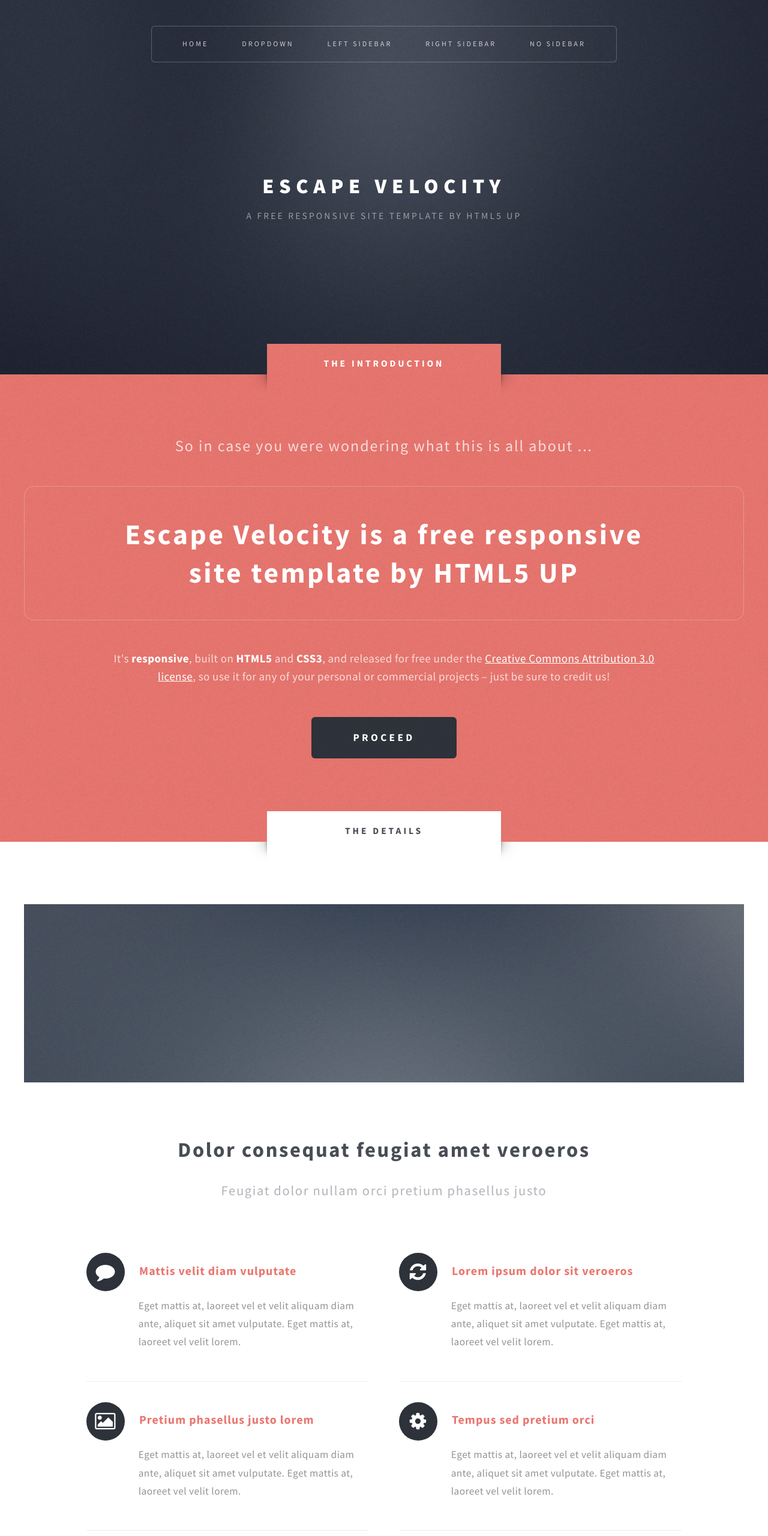
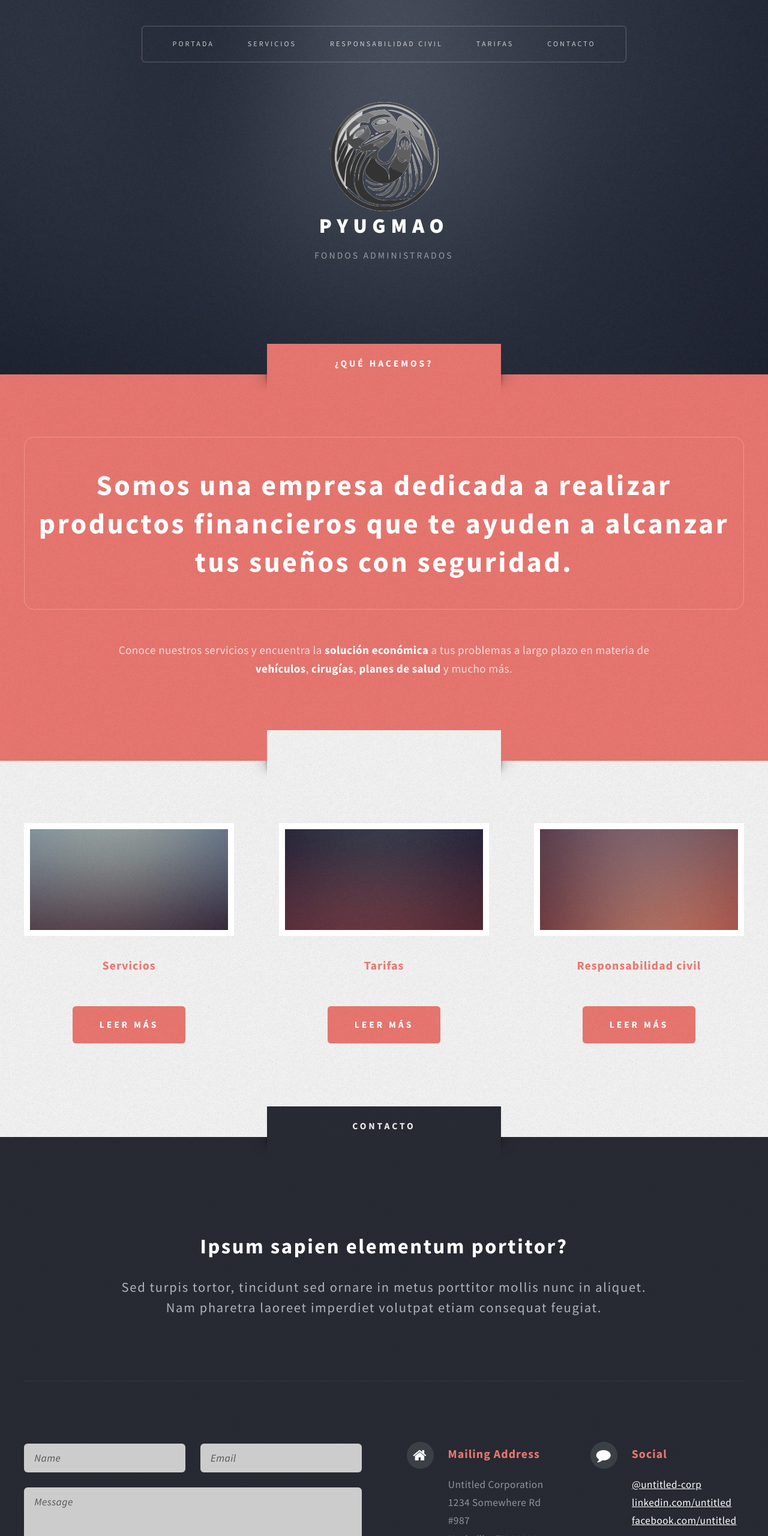
Before and after one commit to granalberto/pyugmao.com.ve, a plain HTML site: page index.html in a window 1280 px wide. Shown: the top 2560 px of the page at 60% size. Drawn offline with Linux system fonts and the light colour scheme.

Commit message:
Agregando información del index.

```diff
--- a/css/style-desktop.css
+++ b/css/style-desktop.css
@@ -300,7 +300,7 @@
 	{
 		position: absolute;
 		height: 5em;
-		top: 50%;
+		top: 30%;
 		left: 0;
 		width: 100%;
 		text-align: center;
--- a/index.html
+++ b/index.html
@@ -6,7 +6,7 @@
 -->
 <html>
 	<head>
-		<title>Escape Velocity by HTML5 UP</title>
+		<title>..::PYUGMAO Fondos Administrativos::..</title>
 		<meta http-equiv="content-type" content="text/html; charset=utf-8" />
 		<meta name="description" content="" />
 		<meta name="keywords" content="" />
@@ -31,36 +31,19 @@
 
 					<!-- Logo -->
 					<div id="logo">
-							<h1><a href="index.html">Escape Velocity</a></h1>
-							<p>A free responsive site template by HTML5 UP</p>
+						<img src="images/logo.png" alt="" />
+						<h1><a href="index.html">PYUGMAO</a></h1>
+						<p>FONDOS ADMINISTRADOS</p>
 					</div>
 
 					<!-- Nav -->
 					<nav id="nav">
 						<ul>
-								<li class="current"><a href="index.html">Home</a></li>
-								<li>
-									<a href="">Dropdown</a>
-									<ul>
-										<li><a href="#">Lorem ipsum</a></li>
-										<li><a href="#">Magna veroeros</a></li>
-										<li><a href="#">Etiam nisl</a></li>
-										<li>
-											<a href="">Sed consequat</a>
-											<ul>
-												<li><a href="#">Lorem dolor</a></li>
-												<li><a href="#">Amet consequat</a></li>
-												<li><a href="#">Magna phasellus</a></li>
-												<li><a href="#">Etiam nisl</a></li>
-												<li><a href="#">Sed feugiat</a></li>
-											</ul>
-										</li>
-										<li><a href="#">Nisl tempus</a></li>
-									</ul>
-								</li>
-								<li><a href="left-sidebar.html">Left Sidebar</a></li>
-								<li><a href="right-sidebar.html">Right Sidebar</a></li>
-								<li><a href="no-sidebar.html">No Sidebar</a></li>
+							<li class="current"><a href="index.html">Portada</a></li>
+							<li><a href="servicios.html">Servicios</a></li>
+							<li><a href="rs.html">Responsabilidad Civil</a></li>
+							<li><a href="tarifas.html">Tarifas</a></li>
+							<li><a href="contacto.html">Contacto</a></li>
 						</ul>
 					</nav>
 
@@ -69,123 +52,46 @@
 
 		<!-- Intro -->
 			<div id="intro-wrapper" class="wrapper style1">
-				<div class="title">The Introduction</div>
+				<div class="title">¿Qué hacemos?</div>
 				<section id="intro" class="container">
-					<p class="style1">So in case you were wondering what this is all about ...</p>
-					<p class="style2">
-						Escape Velocity is a free responsive<br class="mobile-hide" />
-						site template by <a href="http://html5up.net" class="nobr">HTML5 UP</a>
-					</p>
-					<p class="style3">It's <strong>responsive</strong>, built on <strong>HTML5</strong> and <strong>CSS3</strong>, and released for
-					free under the <a href="http://html5up.net/license">Creative Commons Attribution 3.0 license</a>, so use it for any of
-					your personal or commercial projects &ndash; just be sure to credit us!</p>
-					<ul class="actions">
-						<li><a href="#" class="button style3 big">Proceed</a></li>
-					</ul>
+					<p class="style2">Somos una empresa dedicada a realizar productos financieros que te ayuden a alcanzar tus sueños con seguridad.</p>
+					<p class="style1"></p>
+					<p class="style3">Conoce nuestros servicios y encuentra la <strong>solución económica</strong> a tus problemas a largo plazo en materia de <strong>vehículos</strong>, <strong>cirugías</strong>, <strong>planes de salud</strong> y mucho más.</p>
 				</section>
-			</div>
-
-		<!-- Main -->
-			<div class="wrapper style2">
-				<div class="title">The Details</div>
-				<div id="main" class="container">
-
-					<!-- Image -->
-						<a href="#" class="image featured">
-							<img src="images/pic01.jpg" alt="" />
-						</a>
-
-					<!-- Features -->
-						<section id="features">
-							<header class="style1">
-								<h2>Dolor consequat feugiat amet veroeros</h2>
-								<p>Feugiat dolor nullam orci pretium phasellus justo</p>
-							</header>
-							<div class="feature-list">
-								<div class="row">
-									<div class="6u">
-										<section>
-											<h3 class="icon fa-comment">Mattis velit diam vulputate</h3>
-											<p>Eget mattis at, laoreet vel et velit aliquam diam ante, aliquet sit amet vulputate. Eget mattis at, laoreet vel velit lorem.</p>
-										</section>
-									</div>
-									<div class="6u">
-										<section>
-											<h3 class="icon fa-refresh">Lorem ipsum dolor sit veroeros</h3>
-											<p>Eget mattis at, laoreet vel et velit aliquam diam ante, aliquet sit amet vulputate. Eget mattis at, laoreet vel velit lorem.</p>
-										</section>
-									</div>
-								</div>
-								<div class="row">
-									<div class="6u">
-										<section>
-											<h3 class="icon fa-picture-o">Pretium phasellus justo lorem</h3>
-											<p>Eget mattis at, laoreet vel et velit aliquam diam ante, aliquet sit amet vulputate. Eget mattis at, laoreet vel velit lorem.</p>
-										</section>
-									</div>
-									<div class="6u">
-										<section>
-											<h3 class="icon fa-cog">Tempus sed pretium orci</h3>
-											<p>Eget mattis at, laoreet vel et velit aliquam diam ante, aliquet sit amet vulputate. Eget mattis at, laoreet vel velit lorem.</p>
-										</section>
-									</div>
-								</div>
-								<div class="row">
-									<div class="6u">
-										<section>
-											<h3 class="icon fa-wrench">Aliquam consequat et feugiat</h3>
-											<p>Eget mattis at, laoreet vel et velit aliquam diam ante, aliquet sit amet vulputate. Eget mattis at, laoreet vel velit lorem.</p>
-										</section>
-									</div>
-									<div class="6u">
-										<section>
-											<h3 class="icon fa-check">Dolore laoreet aliquam mattis</h3>
-											<p>Eget mattis at, laoreet vel et velit aliquam diam ante, aliquet sit amet vulputate. Eget mattis at, laoreet vel velit lorem.</p>
-										</section>
-									</div>
-								</div>
-							</div>
-							<ul class="actions actions-centered">
-								<li><a href="#" class="button style1 big">Get Started</a></li>
-								<li><a href="#" class="button style2 big">More Info</a></li>
-							</ul>
-						</section>
-
-				</div>
 			</div>
 
         <!-- Highlights -->
             <div class="wrapper style3">
-				<div class="title">The Endorsements</div>
+                <div class="title"></div>
                 <div id="highlights" class="container">
                     <div class="row 150%">
                         <div class="4u">
                             <section class="highlight">
-								<a href="#" class="image featured"><img src="images/pic02.jpg" alt="" /></a>
-								<h3><a href="#">Aliquam diam consequat</a></h3>
-								<p>Eget mattis at, laoreet vel amet sed velit aliquam diam ante, dolor aliquet sit amet vulputate mattis amet laoreet lorem.</p>
+                                <a href="servicios.html" class="image featured"><img src="images/pic02.jpg" alt="" /></a>
+                                <h3><a href="servicios.html">Servicios</a></h3>
+                                <p></p>
                                 <ul class="actions">
-									<li><a href="#" class="button style1">Learn More</a></li>
+                                    <li><a href="servicios.html" class="button style1">Leer más</a></li>
                                 </ul>
                             </section>
                         </div>
                         <div class="4u">
                             <section class="highlight">
-								<a href="#" class="image featured"><img src="images/pic03.jpg" alt="" /></a>
-								<h3><a href="#">Nisl adipiscing sed lorem</a></h3>
-								<p>Eget mattis at, laoreet vel amet sed velit aliquam diam ante, dolor aliquet sit amet vulputate mattis amet laoreet lorem.</p>
+                                <a href="tarifas.html" class="image featured"><img src="images/pic03.jpg" alt="" /></a>
+                                <h3><a href="tarifas.html">Tarifas</a></h3>
+                                <p></p>
                                 <ul class="actions">
-									<li><a href="#" class="button style1">Learn More</a></li>
+                                    <li><a href="tarifas.html" class="button style1">Leer más</a></li>
                                 </ul>
                             </section>
                         </div>
                         <div class="4u">
                             <section class="highlight">
-								<a href="#" class="image featured"><img src="images/pic04.jpg" alt="" /></a>
-								<h3><a href="#">Mattis tempus lorem</a></h3>
-								<p>Eget mattis at, laoreet vel amet sed velit aliquam diam ante, dolor aliquet sit amet vulputate mattis amet laoreet lorem.</p>
+                                <a href="rs.html" class="image featured"><img src="images/pic04.jpg" alt="" /></a>
+                                <h3><a href="rs.html">Responsabilidad civil</a></h3>
+                                <p></p>
                                 <ul class="actions">
-									<li><a href="#" class="button style1">Learn More</a></li>
+                                    <li><a href="rs.html" class="button style1">Leer más</a></li>
                                 </ul>
                             </section>
                         </div>
@@ -195,7 +101,7 @@
 
 		<!-- Footer -->
 			<div id="footer-wrapper" class="wrapper">
-				<div class="title">The Rest Of It</div>
+				<div class="title">Contacto</div>
 				<div id="footer" class="container">
 					<header class="style1">
 						<h2>Ipsum sapien elementum portitor?</h2>
```
Also changed, not shown: images/logo.png (added), 2 other files. Lines whose indentation alone changed are shown as unchanged.
